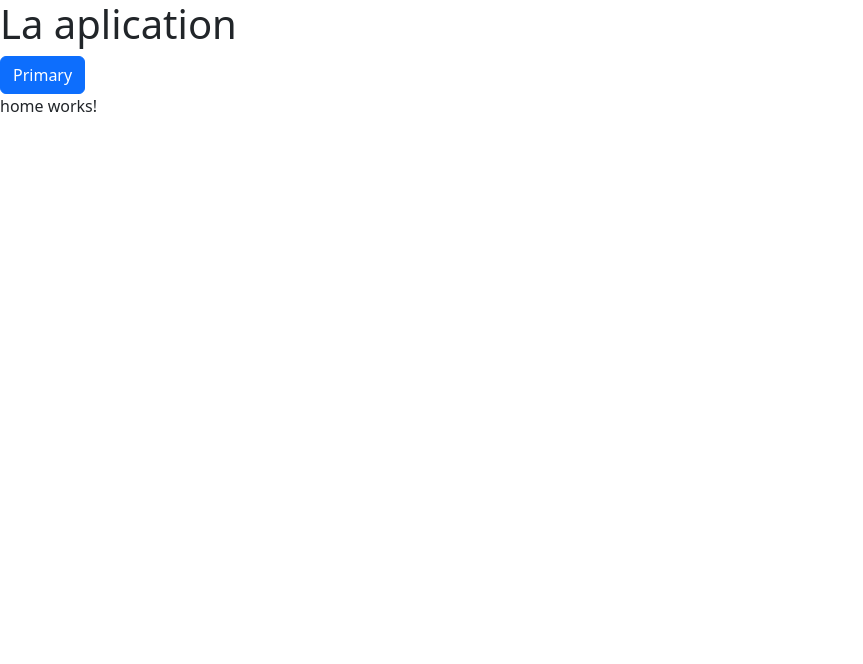
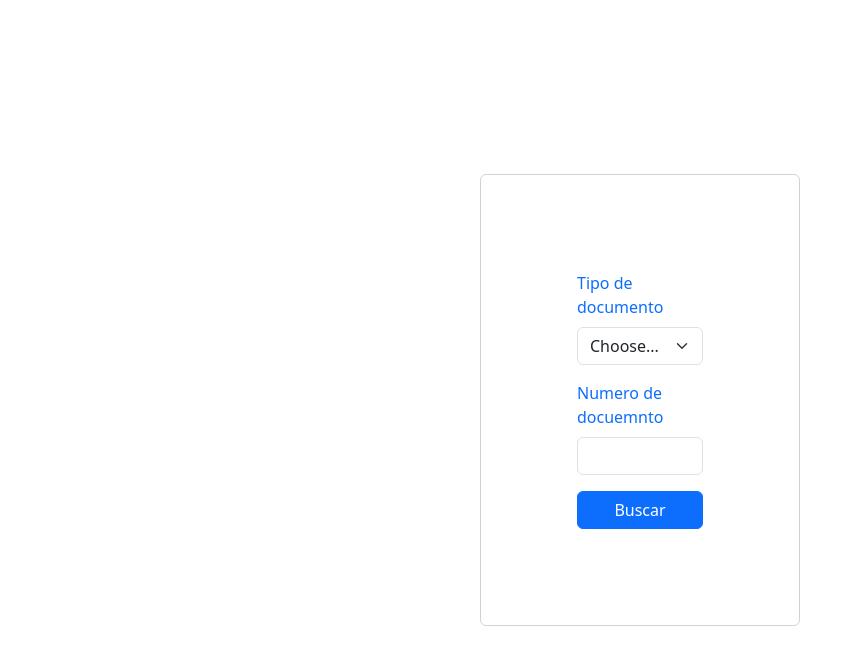
Before and after one commit to Alix2196/data-customer, an Angular app in the folder Frontend/: page /home in a window 1280 px wide. Shown: the top 664 px of the page, without its empty margins (0-863 px from the left). Built offline with nearby package versions, Linux system fonts and the light colour scheme; no server answers.

Commit message:
Avances frontend primera vista

```diff
--- a/Frontend/src/app/app.component.html
+++ b/Frontend/src/app/app.component.html
@@ -1,5 +1,3 @@
-<h1>
-  La aplication
-</h1>
-<button type="button" class="btn btn-primary">Primary</button>
+<header></header>
 <router-outlet></router-outlet>
+<footer></footer>
--- a/Frontend/src/app/app.config.ts
+++ b/Frontend/src/app/app.config.ts
@@ -3,7 +3,8 @@ import { provideRouter } from '@angular/router';
 
 import { routes } from './app.routes';
 import { provideClientHydration } from '@angular/platform-browser';
+import { provideHttpClient } from '@angular/common/http';
 
 export const appConfig: ApplicationConfig = {
-  providers: [provideZoneChangeDetection({ eventCoalescing: true }), provideRouter(routes), provideClientHydration()]
+  providers: [provideHttpClient(), provideZoneChangeDetection({ eventCoalescing: true }), provideRouter(routes), provideClientHydration()]
 };
--- a/Frontend/src/app/app.routes.ts
+++ b/Frontend/src/app/app.routes.ts
@@ -15,6 +15,5 @@ export const routes: Routes = [
     {
         path:"information",
         component:InformationComponent
-    }
-
+    },
 ];
--- a/Frontend/src/app/components/header/header.component.html
+++ b/Frontend/src/app/components/header/header.component.html
@@ -1 +1,3 @@
-<p>header works!</p>
+<div class="card text-center">
+    header
+  </div>
--- a/Frontend/src/app/components/header/header.component.scss
+++ b/Frontend/src/app/components/header/header.component.scss
@@ -0,0 +1,3 @@
+.navbar {
+    box-shadow: 0 4px 6px rgba(0, 0, 0, 0.1);
+  }
--- /dev/null
+++ b/Frontend/src/app/services/customer.service.ts
@@ -0,0 +1,17 @@
+import { HttpClient } from '@angular/common/http';
+import { Injectable } from '@angular/core';
+
+@Injectable({
+  providedIn: 'root'
+})
+export class CustomerService {
+
+  private basePath="http://localhost:8090"
+
+  constructor(private http:HttpClient) { }
+
+  getCustomer(documentType:string, document:number){
+    return this.http.get(`${this.basePath}/customer?documentType=${documentType}&document=${document}`)
+  }
+
+}
--- a/Frontend/src/app/view/home/home.component.html
+++ b/Frontend/src/app/view/home/home.component.html
@@ -1 +1,38 @@
-<p>home works!</p>
+<div
+  class="card justify-content-center align-items-center position-absolute top-50 start-50 translate-middle w-25 bg-transparent"
+>
+  <form  class="flex aling-items-center" >
+    <div class="m-5 p-5">
+      <div>
+        <label for="exampleInputEmail1" class="form-label text-primary"
+          >Tipo de documento</label
+        >
+        <div class="input-group mb-3">
+          <select class="form-select" id="inputGroupSelect01">
+            <option selected>Choose...</option>
+            <option value="1">Cedula de Ciudadania</option>
+            <option value="2">Pasaporte</option>
+            <option value="3">Otro</option>
+          </select>
+        </div>
+      </div>
+      <div>
+        <div class="mb-3">
+          <label for="exampleInputEmail1" class="form-label text-primary"
+            >Numero de docuemnto</label
+          >
+          <div class="input-group mb-3">
+            <input
+              type="text"
+              class="form-control"
+              aria-label="Amount (to the nearest dollar)"
+            />
+          </div>
+        </div>
+      </div>
+      <div class="d-grid gap-1">
+        <button class="btn btn-primary" type="submit" (click)="btnBuscar()">Buscar</button>
+      </div>
+    </div>
+  </form>
+</div>
--- a/Frontend/src/app/view/home/home.component.ts
+++ b/Frontend/src/app/view/home/home.component.ts
@@ -1,12 +1,32 @@
-import { Component } from '@angular/core';
+import { Component, OnInit } from '@angular/core';
+import { CustomerService } from '../../services/customer.service';
+import {
+  FormGroup,
+  ReactiveFormsModule,
+  Validators,
+  FormBuilder,
+  FormsModule,
+} from "@angular/forms";
 
 @Component({
   selector: 'home',
   standalone: true,
-  imports: [],
+  imports: [ReactiveFormsModule, FormsModule],
   templateUrl: './home.component.html',
-  styleUrl: './home.component.scss'
+  styleUrl: './home.component.scss',
+
 })
-export class HomeComponent {
+export class HomeComponent implements OnInit {
 
+  constructor(private customerService: CustomerService){}
+
+  ngOnInit(): void {
+    this.customerService.getCustomer("C", 23445322 ).subscribe((response)=>{
+      console.log(response);
+    })
+  }
+
+  btnBuscar(){
+    console.log("funciona!!!");
+  }
 }
```
Also changed, not shown: 1 other file (tests, documents, lock files or other folders).
